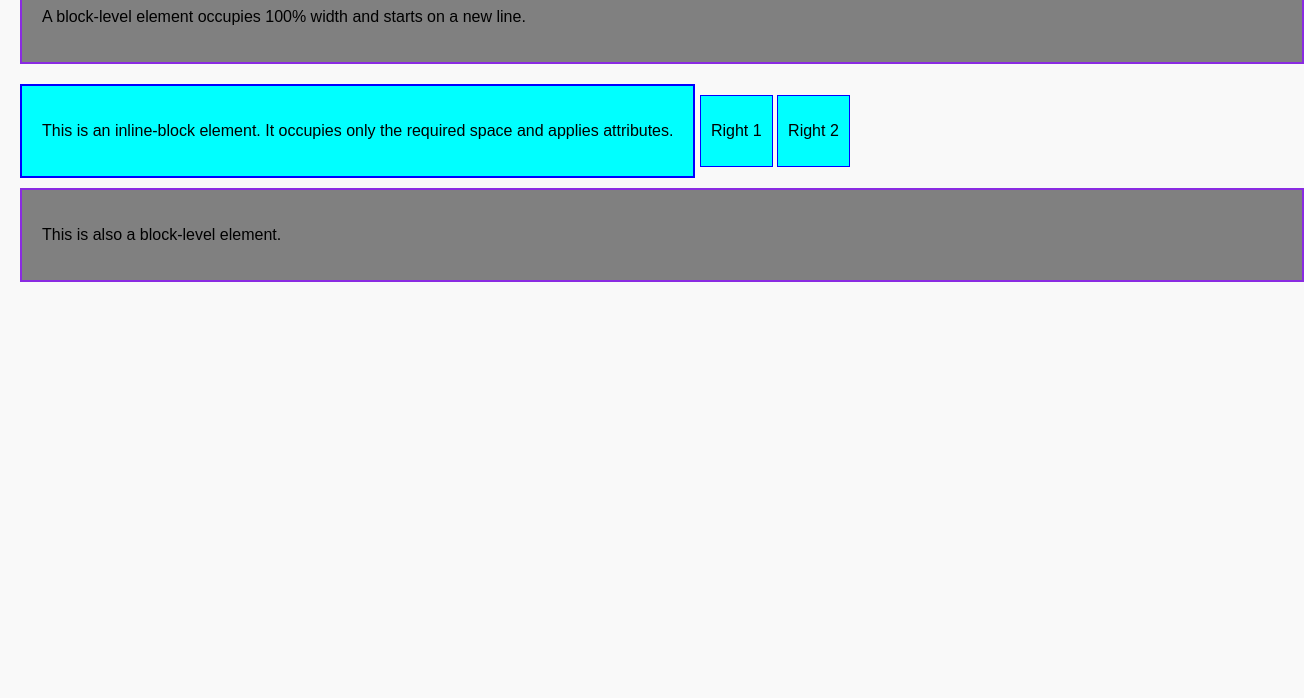
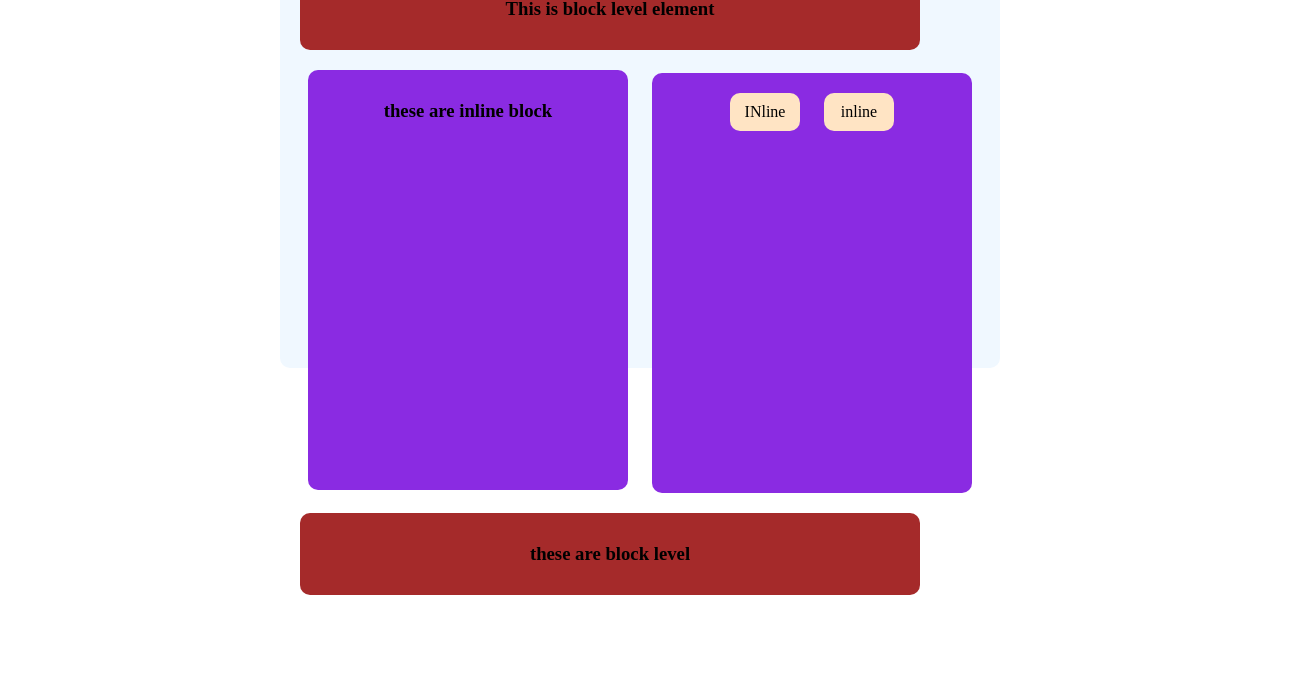
Before and after one commit to kis302/CSS-3, a plain HTML site: page index.html in a window 1280 px wide. Shown: the part 102-800 px from the top of the page, 1304 px wide, since content can reach past the window. Drawn offline with Linux system fonts and the light colour scheme.

Commit message:
modified

```diff
--- a/index.html
+++ b/index.html
@@ -4,57 +4,24 @@
     <meta charset="UTF-8">
     <meta name="viewport" content="width=device-width, initial-scale=1.0">
     <title>Document</title>
-    <style>
-        body {
-            font-family: Arial, sans-serif;
-            margin: 0;
-            padding: 20px;
-            background-color: #f9f9f9;
-        }
-        .header, .footer {
-            width: 100%;
-            background-color: gray;
-            padding: 20px;
-            margin-bottom: 20px;
-            border: 2px solid blueviolet;
-        }
-        .content {
-            display: inline-block;
-            width: auto;
-            background-color: aqua;
-            padding: 20px;
-            margin-bottom: 10px;
-            border: 2px solid blue;
-        }
-        .r1, .r2 {
-            display: inline-block;
-            background-color: aqua;
-            padding: 10px;
-            margin-bottom: 5px;
-            border: 1px solid blue;
-        }
-    </style>
+    <link rel="stylesheet" href="./style.css">
 </head>
 <body>
     <div class="container">
-        <header class="header">
-            <h2>This is a block-level element</h2>
-            <p>A block-level element occupies 100% width and starts on a new line.</p>
+        <header>
+            <h3>This is block level element</h3>
         </header>
-        <span class="content">
-            <p>This is an inline-block element. It occupies only the required space and applies attributes.</p>
-        </span>
-        <span>
-            <div class="r1">
-                <p>Right 1</p>
-            </div>
-            <div class="r2">
-                <p>Right 2</p>
-            </div>
-        </span>
-        <footer class="footer">
-            <p>This is also a block-level element.</p>
+        <div>
+            <h3>these are inline block</h3>
+        </div>
+        <div>
+            <span>INline</span>
+            <span>inline</span>
+        </div>
+        <footer>
+            <h3>these are block level</h3>
         </footer>
+
     </div>
 </body>
 </html>
--- /dev/null
+++ b/style.css
@@ -0,0 +1,33 @@
+.container{
+    width:700px;
+    background-color:aliceblue;
+    border-color:black;
+
+}
+header, footer{
+    width:600px;
+    background-color:brown;
+}
+div{
+    display:inline-block;
+    width:300px;
+    height:400px;
+    background-color:blueviolet;
+
+
+}
+span{
+    display:inline-block;
+    background-color:bisque;
+    width:50px;
+
+}
+.container, header, footer, div, span{
+    border: 2px white;
+    border-radius: 10px;
+}
+*{
+    margin: 10px;
+    padding: 10px;
+    text-align: center;
+}
```
